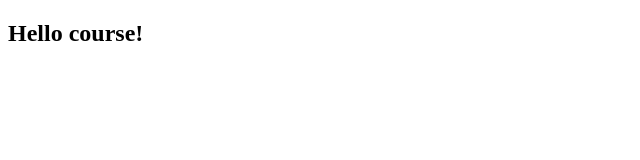
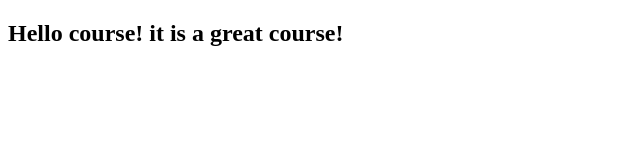
Before and after one commit to rockorland/c-test, a plain HTML site: page site/index.html in a window 1280 px wide. Shown: the whole page, without its empty margins (0-640 px from the left). Drawn offline with Linux system fonts and the light colour scheme.

Commit message:
small addtion to our page content.

```diff
--- a/site/index.html
+++ b/site/index.html
@@ -4,7 +4,7 @@
 	<title>Hello Coursera!</title>
 </head>
 <body>
-<h2>Hello course!</h2>
+<h2>Hello course! it is a great course!</h2>
 
 </body>
 </html>
```
